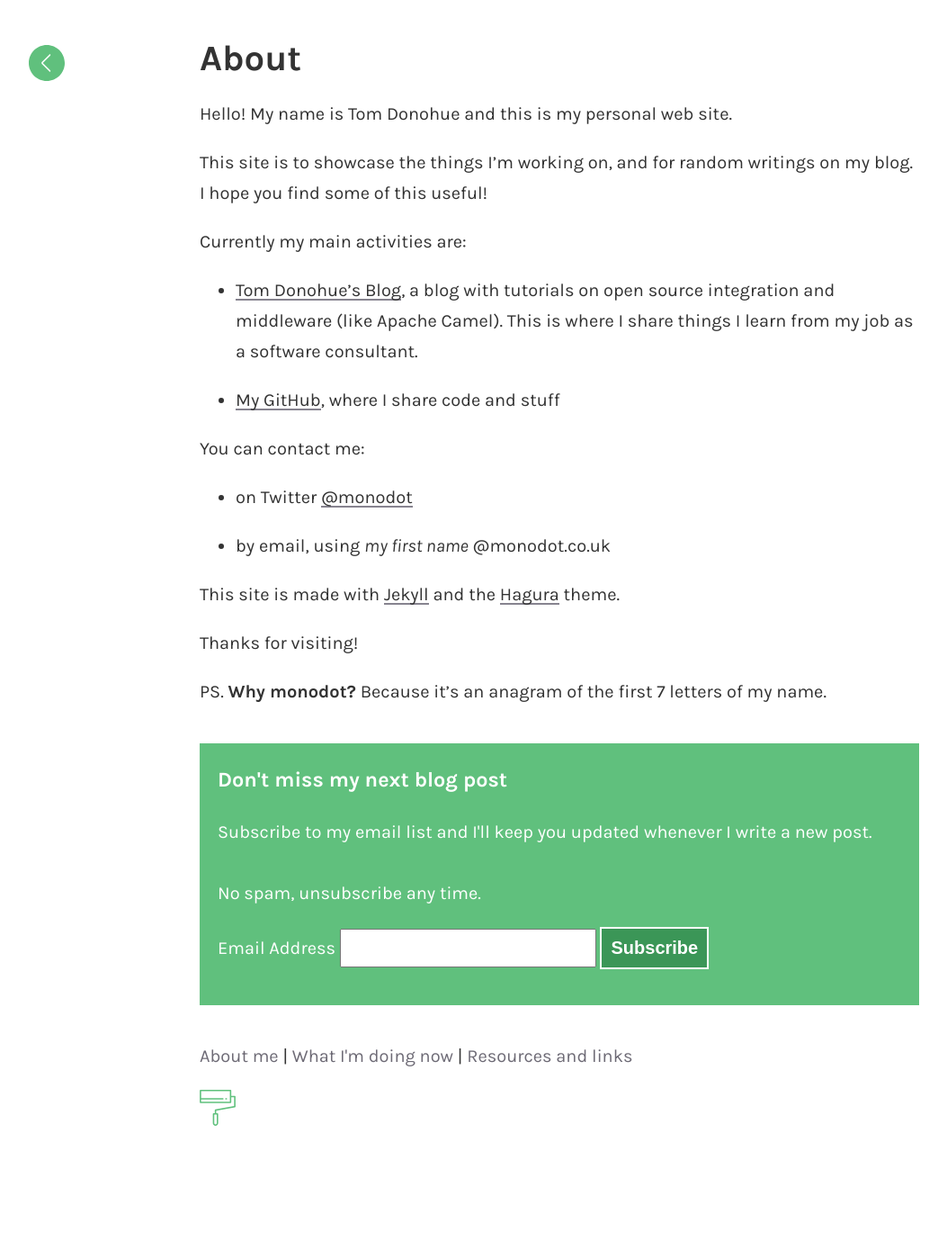
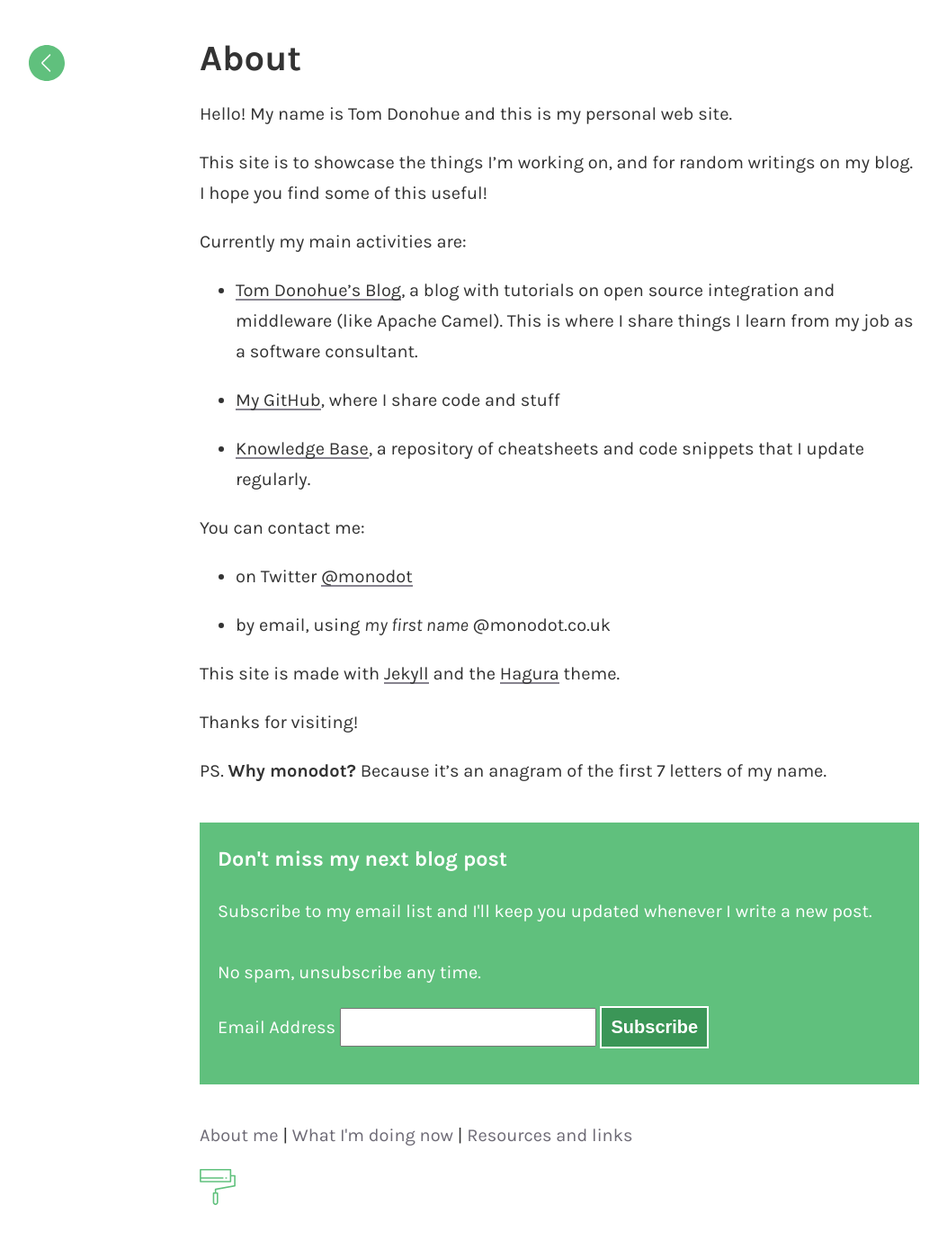
Before and after one commit to monodot/monodot-co-uk, a Jekyll site: the page built from about.md, in a window 1280 px wide. Shown: the whole page at 90% size, without its empty margins (18-1071 px from the left). Built offline with Jekyll 4.4.1, drawn with Linux system fonts in a browser that asks for light colours; comment, search, counter and statistics services are not loaded; before the commit the page ends 1311 px from its top, so only the background shows below that.

Commit message:
Update about page

```diff
--- a/about.md
+++ b/about.md
@@ -13,6 +13,8 @@ Currently my main activities are:
 
 - [My GitHub](https://github.com/monodot), where I share code and stuff
 
+- [Knowledge Base](http://kb.monodot.co.uk), a repository of cheatsheets and code snippets that I update regularly.
+
 You can contact me:
 
 - on Twitter [@monodot](https://twitter.com/monodot)
```
Also changed, not shown: 1 other file.
